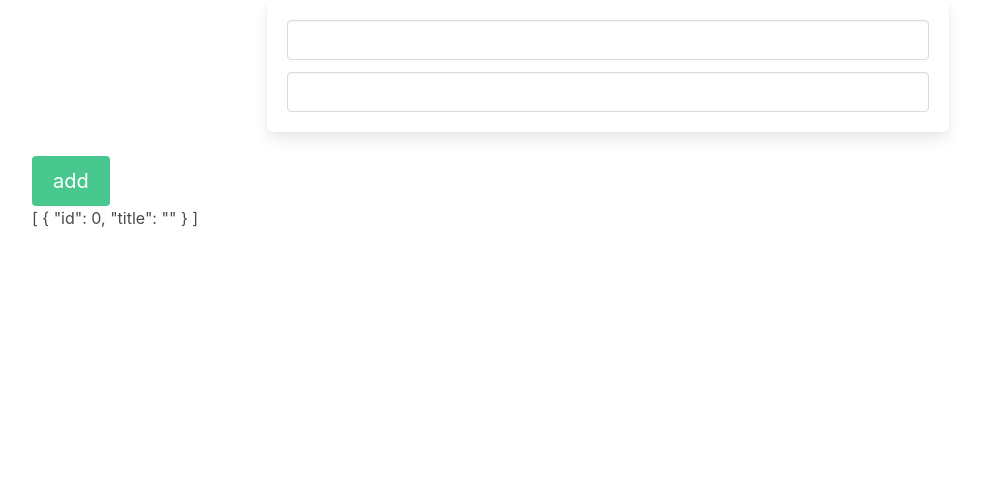
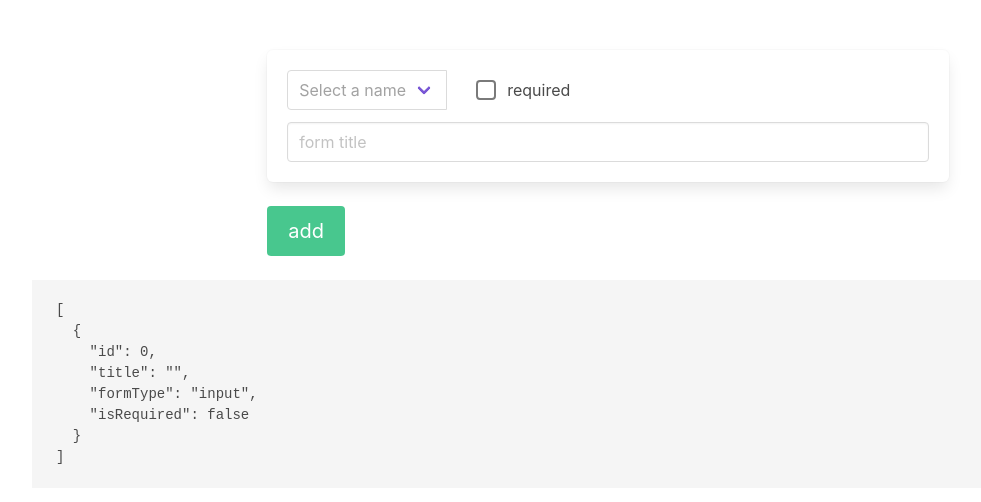
Before and after one commit to hayashi-alex/create-survey, a Vue app: page / in a window 1280 px wide. Shown: the top 502 px of the page, without its empty margins (32-1013 px from the left). Built offline with nearby package versions, Linux system fonts and the light colour scheme.

Commit message:
フォーム生成画面を調整

```diff
--- a/src/App.vue
+++ b/src/App.vue
@@ -4,11 +4,13 @@
       draggable(v-model="forms").main-field.column.is-three-fifths.is-offset-one-fifth
         .box(v-for="(element, index) in forms" :key="index")
           b-field
-            b-input(v-model="element.title")
+            b-select(placeholder="Select a name")
+              option(v-for="formType in formTypes") {{ formType }}
+            b-checkbox.check-required(v-model="element.isRequired") required
           b-field
-            b-input
-    a(@click="addForm").button.is-success.is-medium.is-three-fifths add
-    div {{ forms }}
+            b-input(v-model="element.title" placeholder="form title")
+        a(@click="addForm").button.is-success.is-medium add
+    pre {{ forms }}
 </template>
 
 
@@ -22,19 +24,40 @@ import draggable from 'vuedraggable';
   },
 })
 export default class Index extends Vue {
-  private forms: { id: number; title: string; }[] = [
+  private forms: { id: number; title: string; formType: string; isRequired: boolean; }[] = [
     {
       id: 0,
       title: '',
+      formType: 'input',
+      isRequired: false,
     },
   ];
 
-  inputValue: string = '';
+  private formTypes: string[] = [
+    'input',
+    'email',
+    'number',
+    'textarea',
+  ];
+
+  private inputValue: string = '';
 
   public addForm() {
     const formId: number[] = this.forms.map((x) => x.id);
     const maxVal = Math.max.apply(null, formId);
-    this.forms.push({ id: maxVal + 1, title: '' });
+    this.forms.push({ id: maxVal + 1, title: '', formType: '', isRequired: false });
   }
 }
 </script>
+
+<style lang="scss" scoped>
+
+.main-field {
+  margin-top: 50px;
+}
+
+.check-required {
+  margin-left: 30px;
+}
+
+</style>
```
